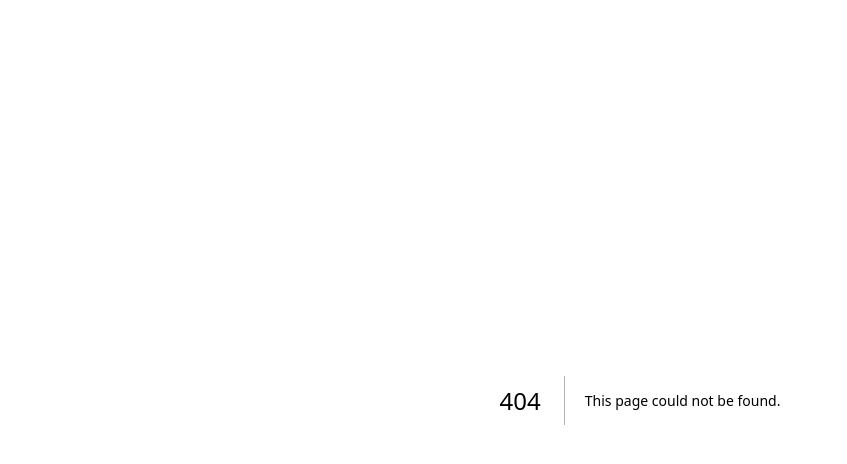
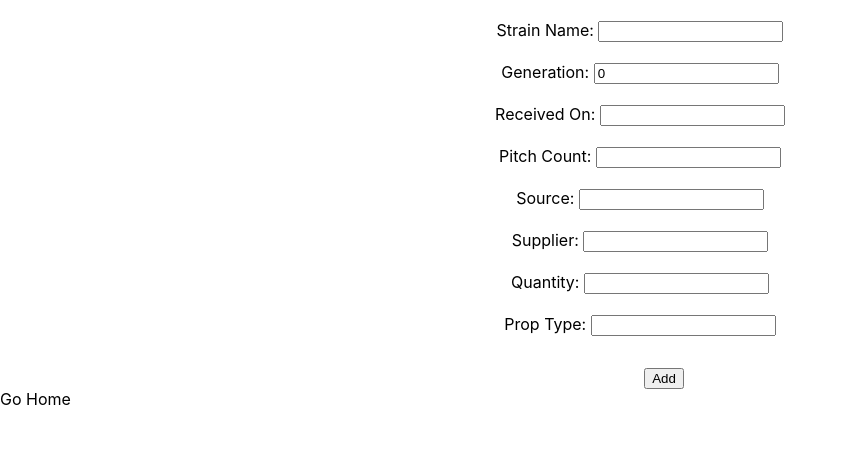
Before and after one commit to srsmith0/yeast-handler, a Next.js app: page /user/addyeast in a window 1280 px wide. Before the commit this address had no page. Shown: the top 464 px of the page, without its empty margins (0-847 px from the left). Built offline with nearby package versions, Linux system fonts and the light colour scheme.

Commit message:
styled dashboard/added navigation buttons

```diff
--- a/components/AddYeast.tsx
+++ b/components/AddYeast.tsx
@@ -25,7 +25,7 @@ const AddYeast = () => {
     }
     const handleSubmit = (e) => {
         e.preventDefault()
-        //TODO: add yeast object to database
+        //TODO: add yeast object to database, POST request
         //TODO: add form reset for react
         console.log(yeast)
         setStrain('')
@@ -40,17 +40,33 @@ const AddYeast = () => {
 
     return (
         <>
-            <form id="yeastForm" onSubmit={handleSubmit}>
+            <YeastForm id="yeastForm" onSubmit={handleSubmit}>
+                <YeastInput>
                     <Input required={true} value={strain} valueChange={setStrain} name="strain" title="Strain Name: " />
+                </YeastInput>
+                <YeastInput>
                     <Input required={true} value={gen} valueChange={setGen} name="gen" title="Generation: " />
+                </YeastInput>
+                <YeastInput>
                     <Input required={true} value={received} valueChange={setReceived} name="received" title="Received On: " />
+                </YeastInput>
+                <YeastInput>
                     <Input required={true} value={countAtPitch} valueChange={setCountAtPitch} name="countAtPitch" title="Pitch Count: " />
+                </YeastInput>
+                <YeastInput>
                     <Input required={true} value={source} valueChange={setSource} name="source" title="Source: " />
+                </YeastInput>
+                <YeastInput>
                     <Input required={true} value={supplier} valueChange={setSupplier} name="supplier" title="Supplier: " />
+                </YeastInput>
+                <YeastInput>
                     <Input required={true} value={quantity} valueChange={setQuantity} name="quantity" title="Quantity: " />
+                </YeastInput>
+                <YeastInput>
                     <Input required={true} value={propType} valueChange={setPropType} name="propType" title="Prop Type: " />
-            <input type="submit" value="Add" />
-            </form>
+                </YeastInput>
+                <AddYeastButton type="submit" value="Add" />
+            </YeastForm>
 
         </>
     )
@@ -58,3 +74,15 @@ const AddYeast = () => {
 
 export default AddYeast;
    // const Input = ({value, valueChange, name, title})
+const YeastForm = styled.form `
+    text-align: center;
+
+`
+const YeastInput = styled.span `
+    padding: 3rem;
+
+`
+
+const AddYeastButton = styled.input `
+    margin-top: 2rem;
+`
--- /dev/null
+++ b/pages/user/addyeast.tsx
@@ -0,0 +1,14 @@
+import AddYeast from "../../components/AddYeast";
+import HomeButton from "../../utils/HomeButton";
+
+const AddNewYeast = () => {
+
+    return (
+        <>
+            <AddYeast />
+            <HomeButton />
+        </>
+    );
+};
+
+export default AddNewYeast;
--- /dev/null
+++ b/utils/HomeButton.tsx
@@ -0,0 +1,7 @@
+import Link from "next/link";
+
+const HomeButton = () => {
+    return <Link href='/user/dashboard'>Go Home</Link>
+};
+
+export default HomeButton;
--- a/utils/Input.tsx
+++ b/utils/Input.tsx
@@ -2,7 +2,7 @@ const Input = ({value, valueChange, name, title, required}) => {
 
 
     return (
-        <>
+        <div>
             <label htmlFor={name}>{title}</label>
             <input
                 required={required ? true : false}
@@ -11,7 +11,7 @@ const Input = ({value, valueChange, name, title, required}) => {
                 value={value}
                 onChange={((e) => valueChange(e.target.value))}
             />
-        </>
+        </div>
     )
 };
 
```
Also changed, not shown: pages/user/dashboard.tsx (+20 -4 lines), pages/user/fermentations.tsx (added, +12 -0 lines), components/Login.tsx (line endings or trailing spaces). Lines whose indentation alone changed are shown as unchanged.
